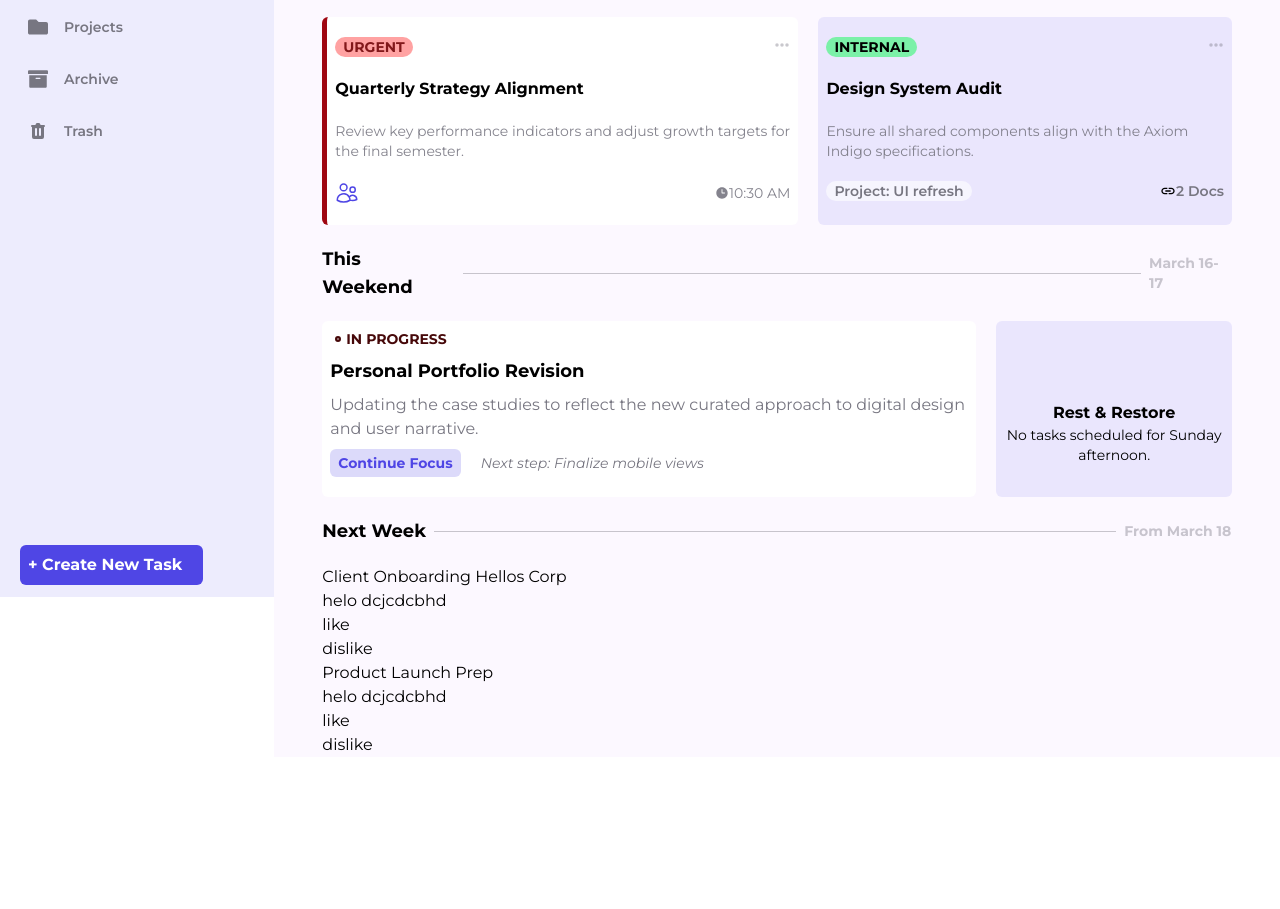
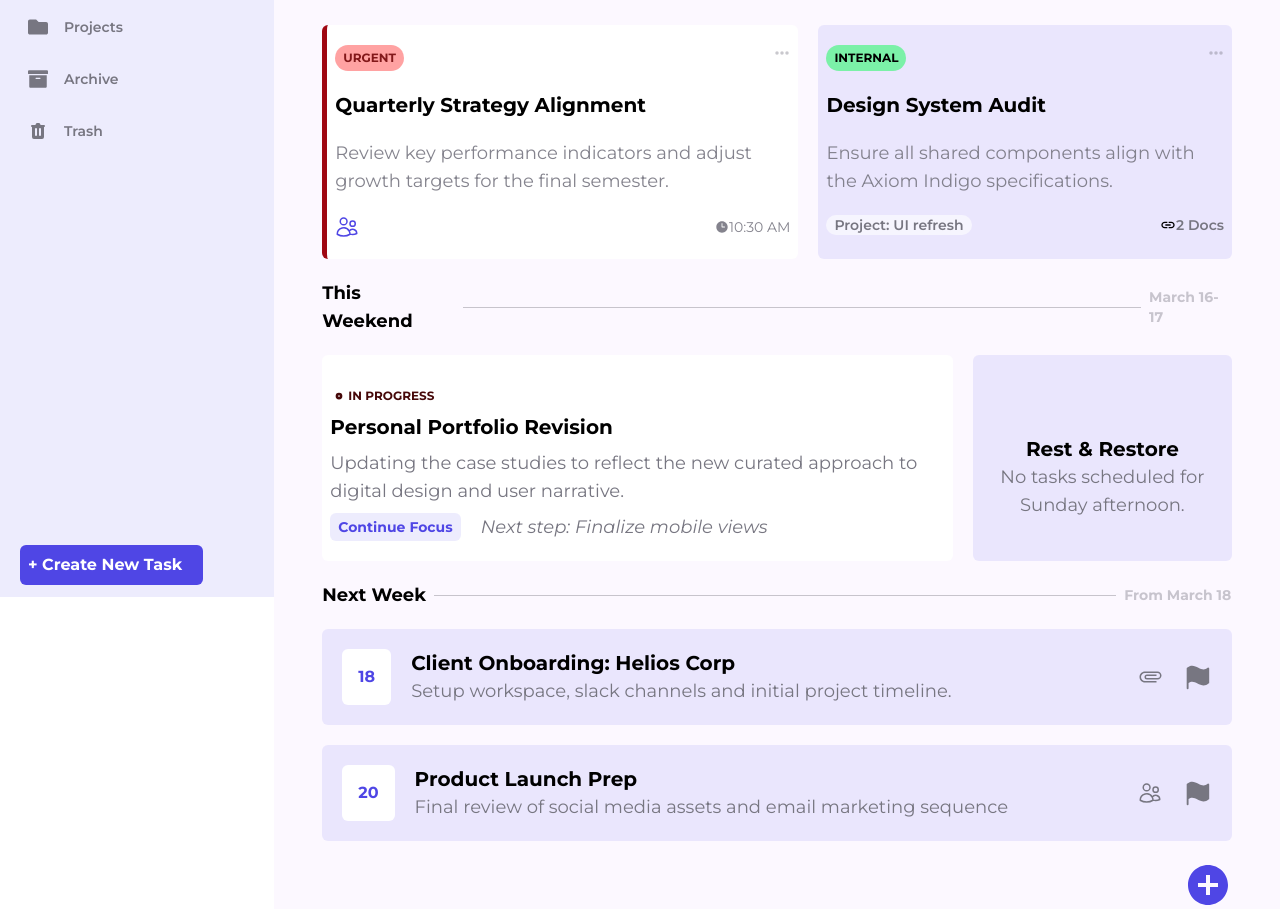
Before and after one commit to johnchuma/react-tailwind, a React (Vite) app: page /upcoming in a window 1280 px wide. Shown: the part 203-1112 px from the top of the page. Before the commit the page ends 960 px from the top, so only its background shows below. Built offline with nearby package versions, Linux system fonts and the light colour scheme.

Commit message:
modified upcomingPage

```diff
--- a/src/pages/upcomingPage.jsx
+++ b/src/pages/upcomingPage.jsx
@@ -1,6 +1,8 @@
-import { PiDotFill, PiDotsThreeOutlineFill } from "react-icons/pi";
+import { PiDotFill, PiDotsThreeOutlineFill, PiFlagFill } from "react-icons/pi";
 import { HiClock, HiOutlineUsers } from "react-icons/hi2";
-import { MdOutlineLink } from "react-icons/md";
+import { MdOutlineLink, MdOutlineAttachment } from "react-icons/md";
+import {RiAddCircleFill} from "react-icons/ri"
+
 
 const UpcomingPage = () => {
   return (
@@ -9,7 +11,7 @@ const UpcomingPage = () => {
         <div className="flex justify-between items-center">
           <div className="">
             <h1 className="text-3xl font-bold">Upcoming</h1>
-            <p className="text-sm text-neutral">Curating your focus for the week ahead.</p>
+            <p className="text-lg text-neutral">Curating your focus for the week ahead.</p>
           </div>
           <div className="bg-blue-200">Calender part</div>
         </div>
@@ -23,11 +25,11 @@ const UpcomingPage = () => {
         <div className="flex justify-between gap-5">
           <div className="bg-white rounded-md border-l-red-800 border-l-5 p-2 space-y-5 py-5">
             <div className="flex justify-between">
-              <p className="text-sm bg-red-300 rounded-full px-2 font-bold text-red-900">URGENT</p>
+              <p className="text-[12px] bg-red-300 rounded-full px-2 py-1 font-bold text-red-900">URGENT</p>
               <PiDotsThreeOutlineFill className="text-neutral/40" />
             </div>
-            <h2 className="font-bold">Quarterly Strategy Alignment</h2>
-            <p className="text-neutral/90 text-sm">Review key performance indicators and adjust growth targets for the final semester.</p>
+            <h2 className="font-bold text-xl">Quarterly Strategy Alignment</h2>
+            <p className="text-neutral/90 text-lg">Review key performance indicators and adjust growth targets for the final semester.</p>
             <div className="flex justify-between">
               <div className="flex gap-4">
                 <HiOutlineUsers className="w-6 h-6 text-primary" />
@@ -41,11 +43,11 @@ const UpcomingPage = () => {
 
           <div className="bg-primary/10 p-2 space-y-5 py-5 rounded-md">
             <div className="flex justify-between">
-              <p className="text-sm bg-green-300 rounded-full px-2 font-bold">INTERNAL</p>
+              <p className="text-[12px] bg-green-300 rounded-full px-2 py-1 font-bold">INTERNAL</p>
               <PiDotsThreeOutlineFill className="text-neutral/40" />
             </div>
-            <h2 className="font-bold">Design System Audit</h2>
-            <p className="text-neutral/90 text-sm">Ensure all shared components align with the Axiom Indigo specifications.</p>
+            <h2 className="font-bold text-xl">Design System Audit</h2>
+            <p className="text-neutral/90 text-lg">Ensure all shared components align with the Axiom Indigo specifications.</p>
             <div className="flex justify-between">
               <div className="bg-white/60 px-2 rounded-full font-semibold text-neutral text-sm">Project: UI refresh</div>
               <div className="flex justify-center items-center ">
@@ -63,24 +65,24 @@ const UpcomingPage = () => {
         </div>
 
         <div className="flex gap-5">
-          <div className="bg-white p-2 space-y-2 rounded-md pb-5">
+          <div className="bg-white p-2 space-y-2 rounded-md pb-5 py-8">
             <div className="flex items-center">
-              <PiDotFill className="text-red-950" />
-              <p className="text-red-950 text-sm font-bold">IN PROGRESS</p>
+              <PiDotFill className="text-red-950 text-lg" />
+              <p className="text-red-950 text-[12px] font-bold">IN PROGRESS</p>
             </div>
-            <h2 className="font-bold text-lg">Personal Portfolio Revision</h2>
-            <p className="text-neutral">Updating the case studies to reflect the new
+            <h2 className="font-bold text-xl">Personal Portfolio Revision</h2>
+            <p className="text-neutral text-lg">Updating the case studies to reflect the new
               curated approach to digital design and user narrative.</p>
             <div className="flex gap-5 items-center">
-              <div className="bg-primary/20 px-2 py-1 font-bold rounded-md text-sm text-primary">Continue Focus</div>
-              <p className="italic text-sm text-neutral">Next step: Finalize mobile views</p>
+              <div className="bg-primary/10 px-2 py-1 font-bold rounded-md text-sm text-primary">Continue Focus</div>
+              <p className="italic text-lg text-neutral">Next step: Finalize mobile views</p>
             </div>
           </div>
 
           <div className="bg-primary/10 rounded-md text-center pt-20">
             <div></div>
-            <h2 className="font-bold">Rest & Restore</h2>
-            <p className="text-sm">No tasks scheduled for Sunday afternoon.</p>
+            <h2 className="font-bold text-xl">Rest & Restore</h2>
+            <p className="text-lg text-neutral">No tasks scheduled for Sunday afternoon.</p>
           </div>
         </div>
 
@@ -89,29 +91,36 @@ const UpcomingPage = () => {
           <hr className="w-[75%] text-neutral/40 font-bold"></hr>
           <span className="text-neutral/40 text-sm font-bold">From March 18</span>
         </div>
-        <div>
-          <div>
-            <div></div>
-            <h2>Client Onboarding Hellos Corp</h2>
-            <p>helo dcjcdcbhd</p>
-            <div>
-              <div>like</div>
-              <div>dislike</div>
+
+        <div className="flex justify-between rounded-md bg-primary/10 p-5">
+          <div className="flex gap-5">
+            <div className="bg-white px-4 py-4 rounded-md text-primary font-bold">18</div>
+            <div className="block">
+              <h1 className="font-bold text-xl">Client Onboarding: Helios Corp</h1>
+              <p className="text-lg text-neutral">Setup workspace, slack channels and initial project timeline.</p>
             </div>
           </div>
-
-          <div>
-            <div></div>
-            <h2>Product Launch Prep</h2>
-            <p>helo dcjcdcbhd</p>
-            <div>
-              <div>like</div>
-              <div>dislike</div>
-            </div>
+          <div className="flex gap-5 text-neutral font-bold items-center justify-center">
+            <MdOutlineAttachment className="text-2xl" />
+            <PiFlagFill className="text-3xl" />
           </div>
         </div>
 
+        <div className="flex justify-between rounded-md bg-primary/10 p-5">
+          <div className="flex gap-5">
+            <div className="bg-white px-4 py-4 rounded-md text-primary font-bold">20</div>
+            <div className="block">
+              <h1 className="font-bold text-xl">Product Launch Prep</h1>
+              <p className="text-lg text-neutral">Final review of social media assets and email marketing sequence</p>
+            </div>
+          </div>
+          <div className="flex gap-5 text-neutral font-bold items-center justify-center">
+            <HiOutlineUsers className="text-2xl" />
+            <PiFlagFill className="text-3xl" />
+          </div>
+        </div>
       </div>
+      <div className="flex justify-end items-end pt-5"><RiAddCircleFill className="text-primary text-5xl" /></div>
     </>
   )
 };
```
